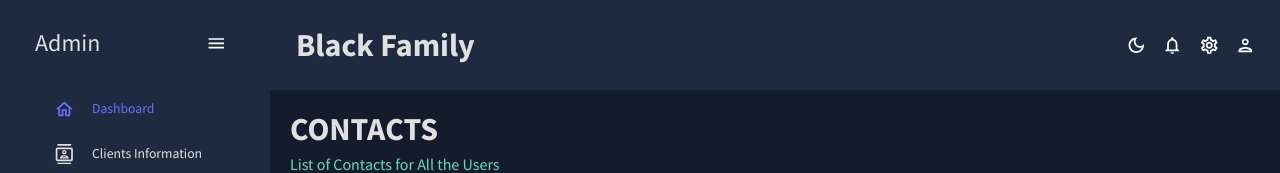
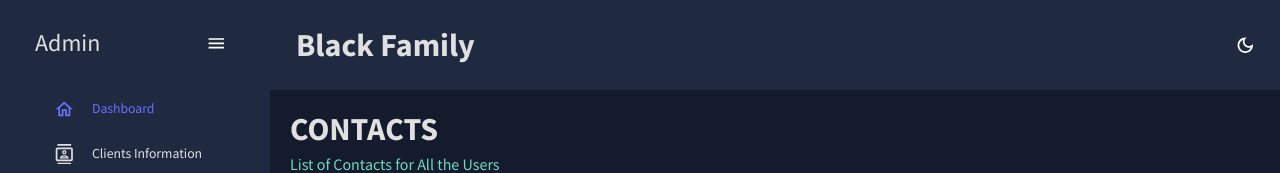
Before and after one commit to shanakasp/Black-Family-Admin-Dashboard, a React (Create React App) app: page /contacts in a window 1280 px wide. Shown: the top 173 px of the page. Built offline with nearby package versions, Linux system fonts and the light colour scheme.

Commit message:
modified index.jsx and Topbar.jsx

```diff
--- a/src/scenes/contacts/index.jsx
+++ b/src/scenes/contacts/index.jsx
@@ -1,5 +1,3 @@
-import DeleteIcon from "@mui/icons-material/Delete";
-import EditIcon from "@mui/icons-material/Edit";
 import VisibilityIcon from "@mui/icons-material/Visibility";
 import { Box, IconButton, Tooltip, useTheme } from "@mui/material";
 import { DataGrid, GridToolbar } from "@mui/x-data-grid";
@@ -79,7 +77,7 @@ const Contacts = () => {
               </IconButton>
             </Link>
           </Tooltip>
-          <Tooltip title="Edit">
+          {/* <Tooltip title="Edit">
             <Link to={`/contacts/edit/${params.row.id}`}>
               <IconButton onClick={() => handleEditClick(params.row.id)}>
                 <EditIcon />
@@ -90,7 +88,7 @@ const Contacts = () => {
             <IconButton onClick={() => handleDeleteClick(params.row.id)}>
               <DeleteIcon />
             </IconButton>
-          </Tooltip>
+          </Tooltip> */}
         </Box>
       ),
     },
--- a/src/scenes/global/Topbar.jsx
+++ b/src/scenes/global/Topbar.jsx
@@ -1,8 +1,5 @@
 import DarkModeOutlinedIcon from "@mui/icons-material/DarkModeOutlined";
 import LightModeOutlinedIcon from "@mui/icons-material/LightModeOutlined";
-import NotificationsOutlinedIcon from "@mui/icons-material/NotificationsOutlined";
-import PersonOutlinedIcon from "@mui/icons-material/PersonOutlined";
-import SettingsOutlinedIcon from "@mui/icons-material/SettingsOutlined";
 import { Box, IconButton, Typography, useTheme } from "@mui/material";
 import { useContext } from "react";
 import { ColorModeContext, tokens } from "../../theme";
@@ -48,7 +45,7 @@ const Topbar = () => {
             <LightModeOutlinedIcon />
           )}
         </IconButton>
-        <IconButton>
+        {/* <IconButton>
           <NotificationsOutlinedIcon />
         </IconButton>
         <IconButton>
@@ -56,7 +53,7 @@ const Topbar = () => {
         </IconButton>
         <IconButton>
           <PersonOutlinedIcon />
-        </IconButton>
+        </IconButton> */}
       </Box>
     </Box>
   );
```
